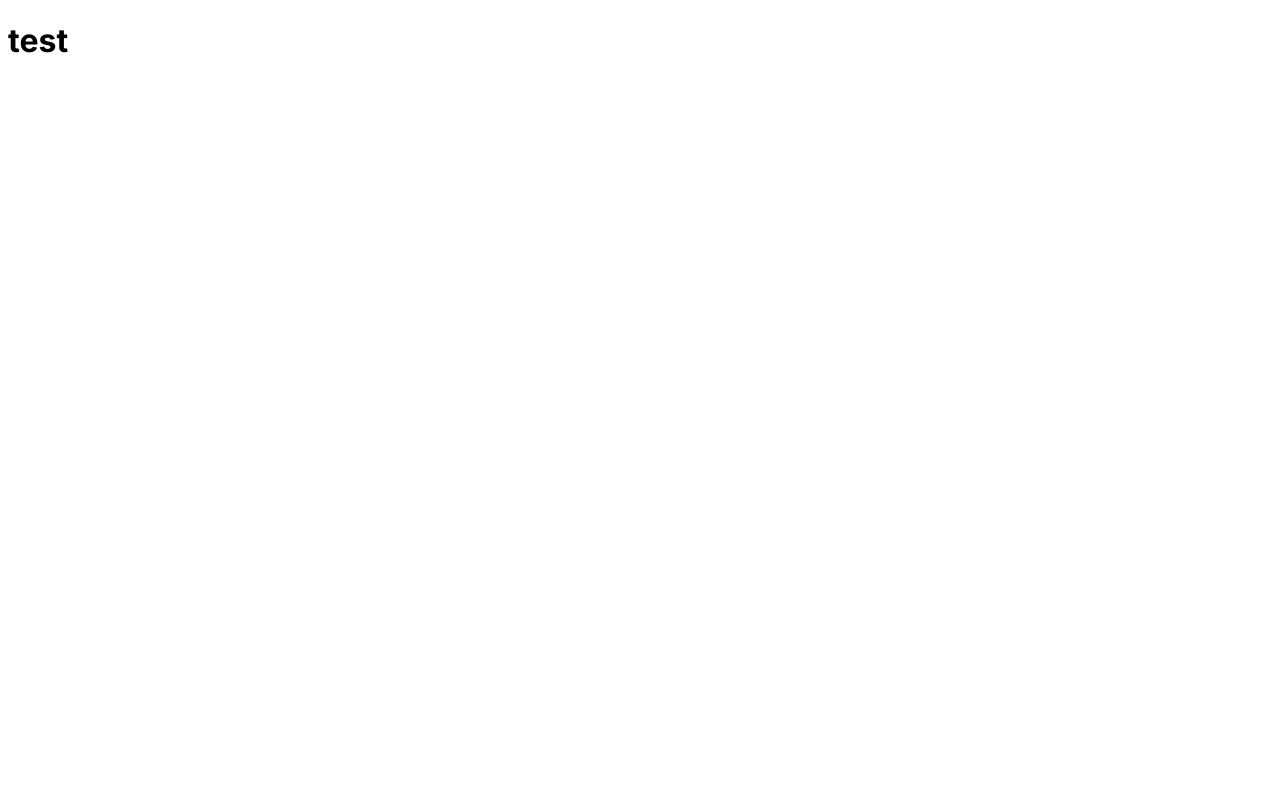
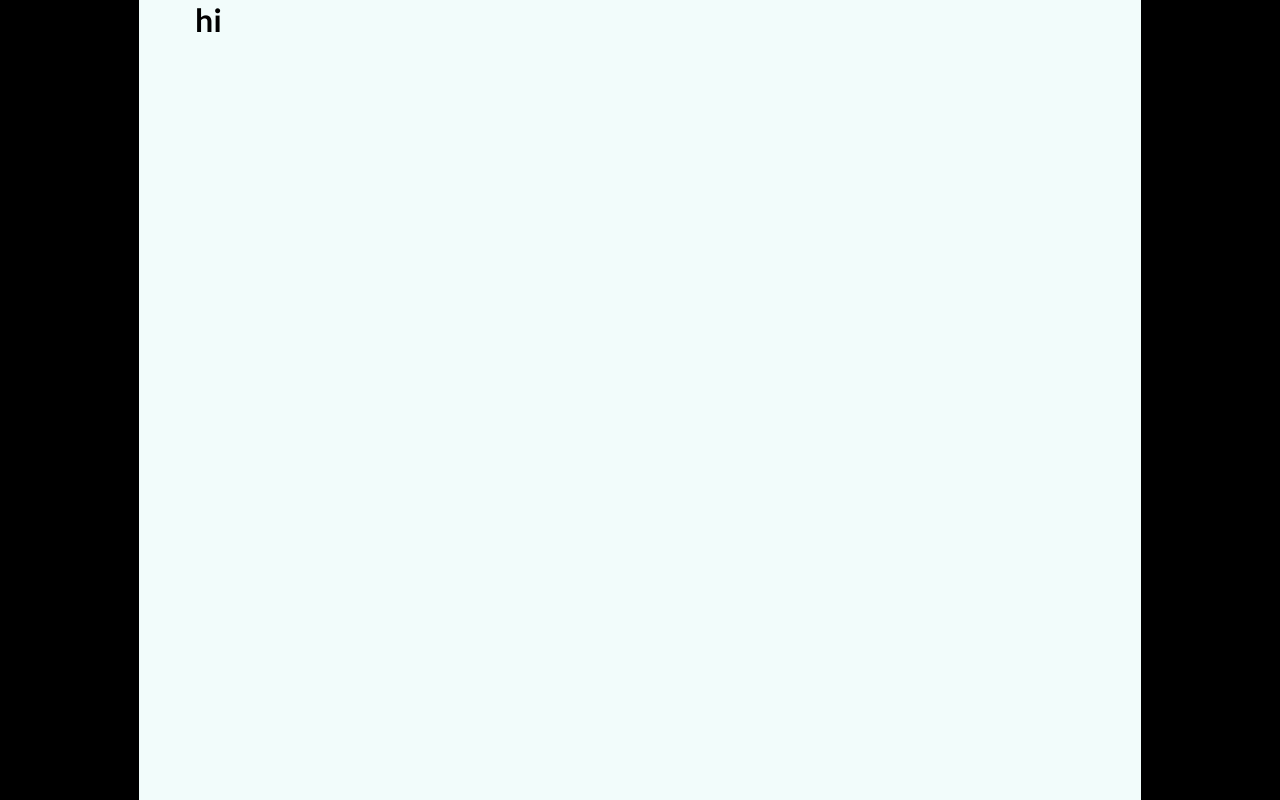
Before and after one commit to ThatOneSoftwareDev/animalRescueSite, a Next.js app: page / in a window 1280 px wide. Built offline with nearby package versions, Linux system fonts and the light colour scheme.

Commit message:
Styles made more can be added

```diff
--- a/src/app/layout.tsx
+++ b/src/app/layout.tsx
@@ -1,11 +1,19 @@
+//this is the compiled css file that will give the app it's styles
+import MainContainer from "@/components/MainContainer";
+import "../styles/CompiledCss/index.css"
+
+//include title for the app
 import type { Metadata } from "next";
-import { Inter } from "next/font/google";
-
-const inter = Inter({ subsets: ["latin"] });
-
 export const metadata: Metadata = {
   title: "Grandma's House",
 };
+
+//get the fonts for the app
+import { Karla, Lato } from "next/font/google";
+const karla = Karla({ subsets: ['latin'] });
+const lato = Lato({ weight: ['100','300','400','700','900'] , subsets: ['latin']});
+
+
 
 export default function RootLayout({
   children,
@@ -14,8 +22,10 @@ export default function RootLayout({
 }>) {
   return (
     <html lang="en">
-      <body className={inter.className}>
-        {children}
+      <body className={`${karla.className} ${lato.className}`}>
+        <MainContainer>
+          {children}
+        </MainContainer>
       </body>
     </html>
   );
--- a/src/app/page.tsx
+++ b/src/app/page.tsx
@@ -1,7 +1,10 @@
+import MainContainer from "@/components/MainContainer";
 
 
 export default function Home() {
   return (
-    <h1>test</h1>
+    <>
+      <h1>hi</h1>
+    </>
   );
 }
--- /dev/null
+++ b/src/components/MainContainer.tsx
@@ -0,0 +1,21 @@
+import { ReactNode } from "react";
+
+
+
+interface Props{
+    children?: ReactNode
+}
+
+const MainContainer = ({
+    children
+}:Props) => {
+    return (
+        <>
+            <main className="mainContainer">
+                {children}
+            </main>
+        </>
+     );
+}
+
+export default MainContainer;
--- /dev/null
+++ b/src/styles/CompiledCss/index.css
@@ -0,0 +1,29 @@
+* {
+  margin: 0;
+  padding: 0;
+  box-sizing: border-box;
+  font-family: "Lato", Arial, Helvetica, sans-serif;
+}
+
+html {
+  width: 100vw;
+  background-color: black;
+  overflow-x: hidden;
+}
+html body {
+  background-color: inherit;
+  width: 100%;
+  position: relative;
+  display: flex;
+  flex-direction: column;
+  align-items: center;
+  flex-wrap: wrap;
+}
+
+.mainContainer {
+  width: 100%;
+  max-width: 1002px;
+  min-height: 100vh;
+  background-color: #f2fcfb;
+  padding: 0 3.5rem;
+}
--- a/src/styles/baseStyles/_index.scss
+++ b/src/styles/baseStyles/_index.scss
@@ -0,0 +1,6 @@
+
+
+
+
+//files
+@forward "./main"
--- /dev/null
+++ b/src/styles/baseStyles/_main.scss
@@ -0,0 +1,29 @@
+
+
+
+
+
+
+*{
+    margin: 0;
+    padding: 0;
+    box-sizing: border-box;
+    font-family: 'Lato',Arial, Helvetica, sans-serif;
+}
+
+html{
+    width: 100vw;
+    background-color: black;
+    overflow-x: hidden; // html overflows for some reason
+        body{
+            background-color: inherit;
+            width: 100%;
+            position: relative;
+
+            //make things appear in center
+            display: flex;
+            flex-direction: column;
+            align-items: center;
+            flex-wrap: wrap;
+        }
+}
--- a/src/styles/components/_index.scss
+++ b/src/styles/components/_index.scss
@@ -0,0 +1,6 @@
+
+
+
+
+
+@forward './mainContainer';
--- /dev/null
+++ b/src/styles/components/_mainContainer.scss
@@ -0,0 +1,13 @@
+
+@use "../variables/colors" as *;
+
+
+
+.mainContainer{
+    width: 100%;
+    max-width: 1002px;
+    min-height: 100vh;
+    background-color: $white;
+
+    padding: 0 3.5rem;
+}
--- /dev/null
+++ b/src/styles/variables/_index.scss
@@ -0,0 +1,4 @@
+
+
+
+@forward './colors'
```
Also changed, not shown: src/styles/index.scss (+9 -0 lines), src/styles/variables/_colors.scss (added, +7 -0 lines), to-do-list.txt (added), 2 other files (tests, documents, lock files or other folders).
